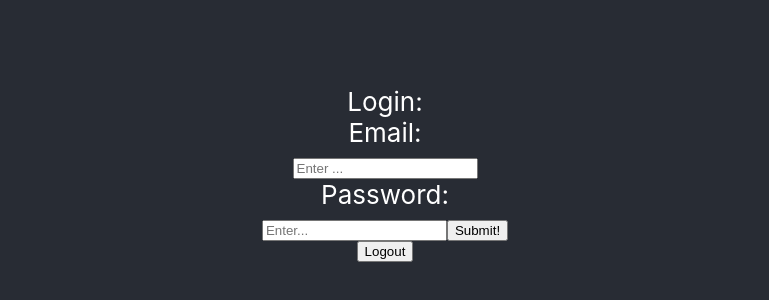
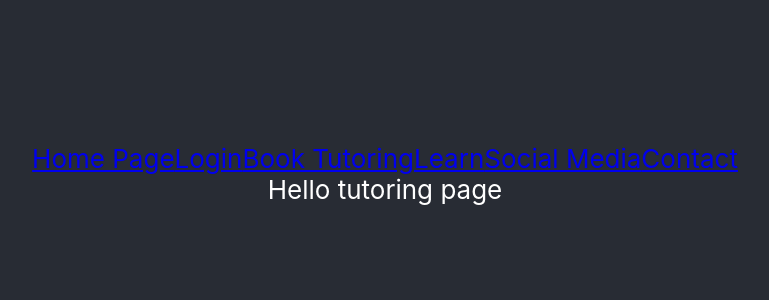
Before and after one commit to thakaj/dans-website, a React (Create React App) app in the folder client/: page /tutoring in a window 1280 px wide. Shown: the part 226-526 px from the top of the page, without its empty margins (255-1024 px from the left). Built offline with nearby package versions, Linux system fonts and the light colour scheme; no server answers.

Commit message:
changed some of the components. fixed a bug coming from my back end with the help of laura.

```diff
--- a/client/src/App.js
+++ b/client/src/App.js
@@ -1,7 +1,14 @@
 import './App.css';
+import {useEffect, useState} from 'react'
+import { Switch, Route } from 'react-router';
 import StudentLogin from './Login/StudentLogin';
-import {useEffect, useState} from 'react'
-import StudentLogout from './Logout/StudentLogout';
+import NavBar from './NavBar/NavBar';
+import HomePage from './HomePage/HomePage';
+import TutoringPage from './BookTutoring/TutoringPage';
+import LearnPage from './Learn/LearnPage';
+import SocialMediaPage from './Social Media/SocialMediaPage';
+import ContactPage from './Contact/ContactPage';
+
 
 function App() {
   const [currentStudent, setCurrentStudent] = useState(false)
@@ -31,8 +38,27 @@ function App() {
   return (
     <div className="App">
       <header className="App-header">
-        <StudentLogin />
-        <StudentLogout handleLogout={handleLogout}/>
+        <NavBar handleLogout={handleLogout} />
+        <Switch>
+        <Route exact path= "/login">
+          <StudentLogin handleLogin={handleLogin} currentStudent={currentStudent}/>
+        </Route>
+        <Route exact path ="/">
+          <HomePage />
+        </Route>
+        <Route exact path = "/tutoring">
+          <TutoringPage />
+        </Route>
+        <Route exact path = "/learn">
+          <LearnPage />
+        </Route>
+        <Route exact path = "/social">
+          <SocialMediaPage />
+        </Route>
+        <Route exact path = "/contact">
+          <ContactPage />
+        </Route>
+        </Switch>
       </header>
     </div>
   );
--- a/client/src/BookTutoring/TutoringPage.js
+++ b/client/src/BookTutoring/TutoringPage.js
@@ -2,11 +2,8 @@ import React from "react";
 
 function TutoringPage(){
 //purpose of this component is to render all the tutoring documents
-    return
-    (
-        <div>
-
-        </div>
+    return (
+        <div>Hello tutoring page</div>
     )
 }
 export default TutoringPage
--- /dev/null
+++ b/client/src/Contact/ContactPage.js
@@ -0,0 +1,11 @@
+import React from "react";
+
+function ContactPage(){
+
+    return (
+        <div>
+            Hello Contact Page
+        </div>
+    )
+}
+export default ContactPage
--- a/client/src/HomePage/HomePage.js
+++ b/client/src/HomePage/HomePage.js
@@ -5,7 +5,8 @@ function HomePage(){
 
     return (
         <div>
-
+            hello home page
         </div>
     )
 }
+export default HomePage
--- a/client/src/Learn/LearnPage.js
+++ b/client/src/Learn/LearnPage.js
@@ -0,0 +1,11 @@
+import React from "react";
+
+function LearnPage(){
+
+    return (
+        <div>
+            Hello Learn!!!!!!!!!!!
+        </div>
+    )
+}
+export default LearnPage
--- a/client/src/Login/StudentLogin.js
+++ b/client/src/Login/StudentLogin.js
@@ -1,6 +1,7 @@
 import React, {useState} from "react";
+import {Redirect} from "react-router-dom"
 
-function StudentLogin(){
+function StudentLogin({currentStudent, handleLogin}){
     const [email, setEmail] = useState("")
     const [password, setPassword] = useState("")
     const [errors, setErrors] = useState("")
@@ -24,6 +25,7 @@ function StudentLogin(){
         if (r.ok)
         r.json()
         .then(data=> {
+            handleLogin(data)
             console.log(data)
             setEmail("")
             setPassword("")
@@ -33,6 +35,9 @@ function StudentLogin(){
             .then(e => setErrors(e.errors))
         }
     })
+}
+if (currentStudent){
+    return <Redirect to="/" />
 }
 
     return (
--- /dev/null
+++ b/client/src/NavBar/NavBar.js
@@ -0,0 +1,20 @@
+import React from "react";
+import {Link} from "react-router-dom"
+
+function NavBar({handleLogout}){
+
+
+    return (
+        <header>
+            <nav>
+                <Link to="/">Home Page</Link>
+                <Link to="/login">Login</Link>
+                <Link to="/tutoring">Book Tutoring</Link>
+                <Link to="/learn">Learn</Link>
+                <Link to="/social">Social Media</Link>
+                <Link to= "/contact">Contact</Link>
+            </nav>
+        </header>
+    )
+}
+export default NavBar
--- /dev/null
+++ b/client/src/Social Media/SocialMediaPage.js
@@ -0,0 +1,12 @@
+import React from "react";
+
+
+function SocialMediaPage(){
+
+    return (
+        <div>
+            Hello Social Media
+        </div>
+    )
+}
+export default SocialMediaPage
--- a/client/src/index.js
+++ b/client/src/index.js
@@ -3,11 +3,14 @@ import ReactDOM from 'react-dom';
 import './index.css';
 import App from './App';
 //import reportWebVitals from './reportWebVitals';
+import {BrowserRouter} from "react-router-dom"
 
 ReactDOM.render(
+  <BrowserRouter>
   <React.StrictMode>
     <App />
-  </React.StrictMode>,
+  </React.StrictMode>
+  </BrowserRouter>,
   document.getElementById('root')
 );
 
--- a/package.json
+++ b/package.json
@@ -9,6 +9,7 @@
     "@rails/ujs": "^6.0.0",
     "@rails/webpacker": "5.4.3",
     "react-calendar": "^3.4.0",
+    "react-router-dom": "^5.3.0",
     "turbolinks": "^5.2.0",
     "webpack": "^4.46.0",
     "webpack-cli": "^3.3.12"
```
Also changed, not shown: 2 other files (tests, documents, lock files or other folders).
